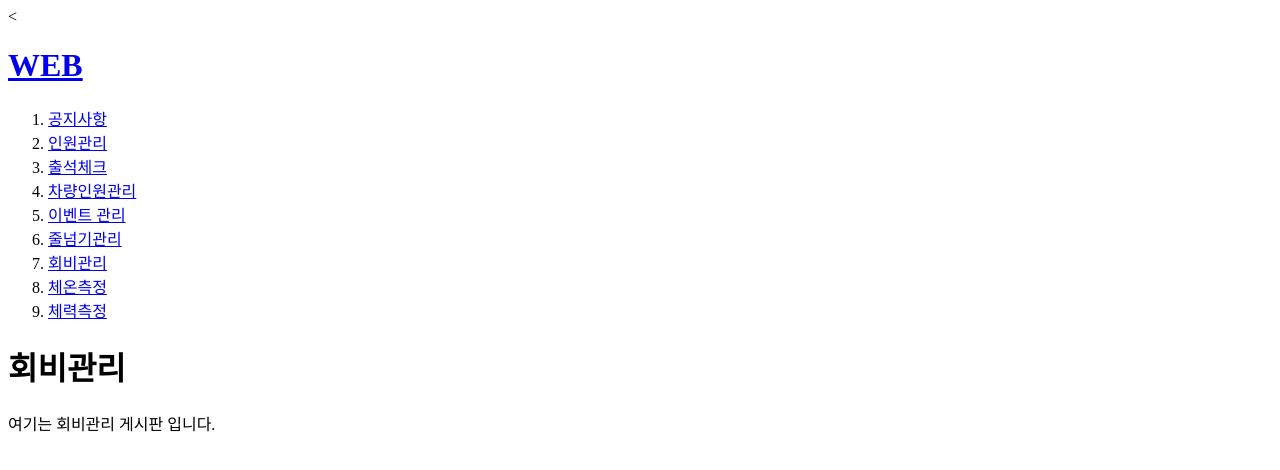
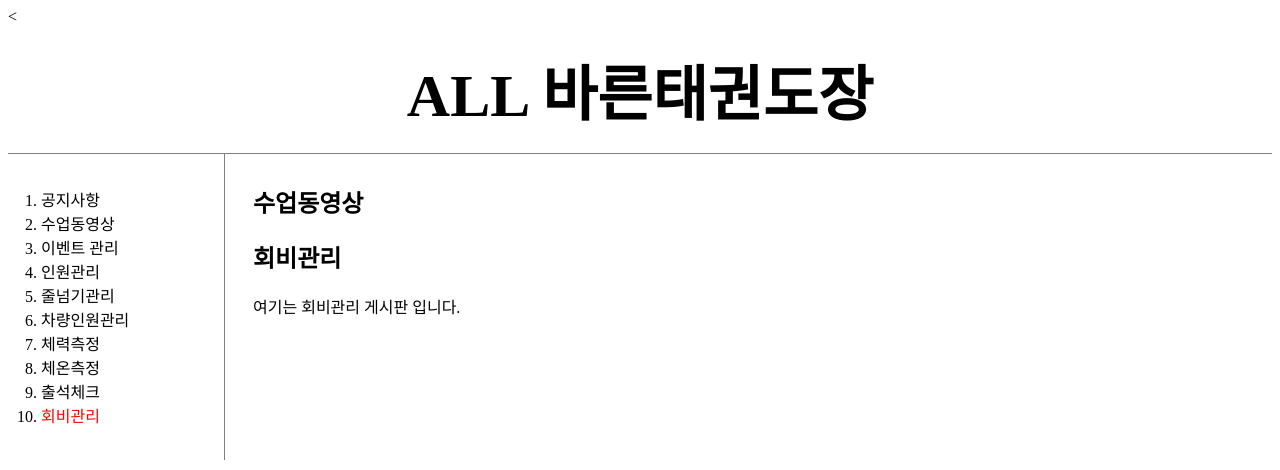
Before and after one commit to lebd2832/ALLBARUN, a plain HTML site: page 회비관리.html in a window 1280 px wide. Drawn offline with Linux system fonts and the light colour scheme.

Commit message:
Add files via upload

```diff
--- /dev/null
+++ b/style.css
@@ -0,0 +1,33 @@
+<style>
+  body{
+    margin:0;
+    }
+  #active {
+    color:red;
+    }
+    a {
+    color:black;
+    text-decoration: none;
+    }
+  h1 {
+    font-size:60px;
+    text-align: center;
+    border-bottom: 1px solid grey;
+    margin: 0;
+    padding:20px;
+    }
+    #grid ol{
+    border-right: 1px solid gray;
+    width:150px;
+    margin: 0;
+    padding: 33px;
+    }
+    #grid{
+      display: grid;
+      grid-template-columns: 220px 1fr;
+    }
+    #grid #article{
+        padding-left: 25px;
+        margin-top: 10px;
+    }
+</style>
--- a/회비관리.html
+++ b/회비관리.html
@@ -3,22 +3,28 @@
 <head>
   <title>ALL바른태권도의 홈페이지</title>
   <meta charset="utf-8">
-</head>
+  <link rel="stylesheet" href="style.css">
+  </head>
 <body>
-  <<h1><a href="index.html">WEB</a></h1>
-  <ol>
-    <li><a href="공지사항.html">공지사항</a></li>
-    <li><a href="인원관리.html">인원관리</a></li>
-    <li><a href="출석체크.html">출석체크</a></li>
-    <li><a href="차량인원관리.html">차량인원관리</a></li>
-    <li><a href="이벤트관리.html">이벤트 관리</a></li>
-    <li><a href="줄넘기관리.html">줄넘기관리</a></li>
-    <li><a href="회비관리.html">회비관리</a></li>
-    <li><a href="체온측정.html">체온측정</a></li>
-    <li><a href="체력측정.html">체력측정</a></li>
-  </ol>
-  <h1>회비관리</h1>
-  <p></p>
-    여기는 회비관리 게시판 입니다.
+  <<h1><a href="index.html">ALL 바른태권도장</a></h1>
+  <div id="grid">
+    <ol>
+      <li><a href="공지사항.html" >공지사항</a></li>
+      <li><a href="수업동영상.html" >수업동영상</font></a></li>
+      <li><a href="이벤트관리.html" >이벤트 관리</a></li>
+      <li><a href="인원관리.html" >인원관리</a></li>
+      <li><a href="줄넘기관리.html" >줄넘기관리</a></li>
+      <li><a href="차량인원관리.html" >차량인원관리</a></li>
+      <li><a href="체력측정.html" >체력측정</a></li>
+      <li><a href="체온측정.html" >체온측정</a></li>
+      <li><a href="출석체크.html" >출석체크</a></li>
+      <li><a href="회비관리.html"  id="active">회비관리</a></li>
+    </ol>
+    <div id="article">
+        <h2>수업동영상</h2>
+        <h2>회비관리</h2>
+        <p>여기는 회비관리 게시판 입니다.</p>
+    </div>
+  </div>
   </body>
   </html>
```
Also changed, not shown: index.html (+22 -18 lines), 공지사항.html (+22 -16 lines), 수업동영상.html (+18 -31 lines), 이벤트관리.html (+21 -16 lines), 인원관리.html (+21 -16 lines), 줄넘기관리.html (+21 -16 lines), 차량인원관리.html (+21 -20 lines), 체력측정.html (+21 -16 lines), 체온측정.html (+22 -16 lines), 출석체크.html (+21 -16 lines).
